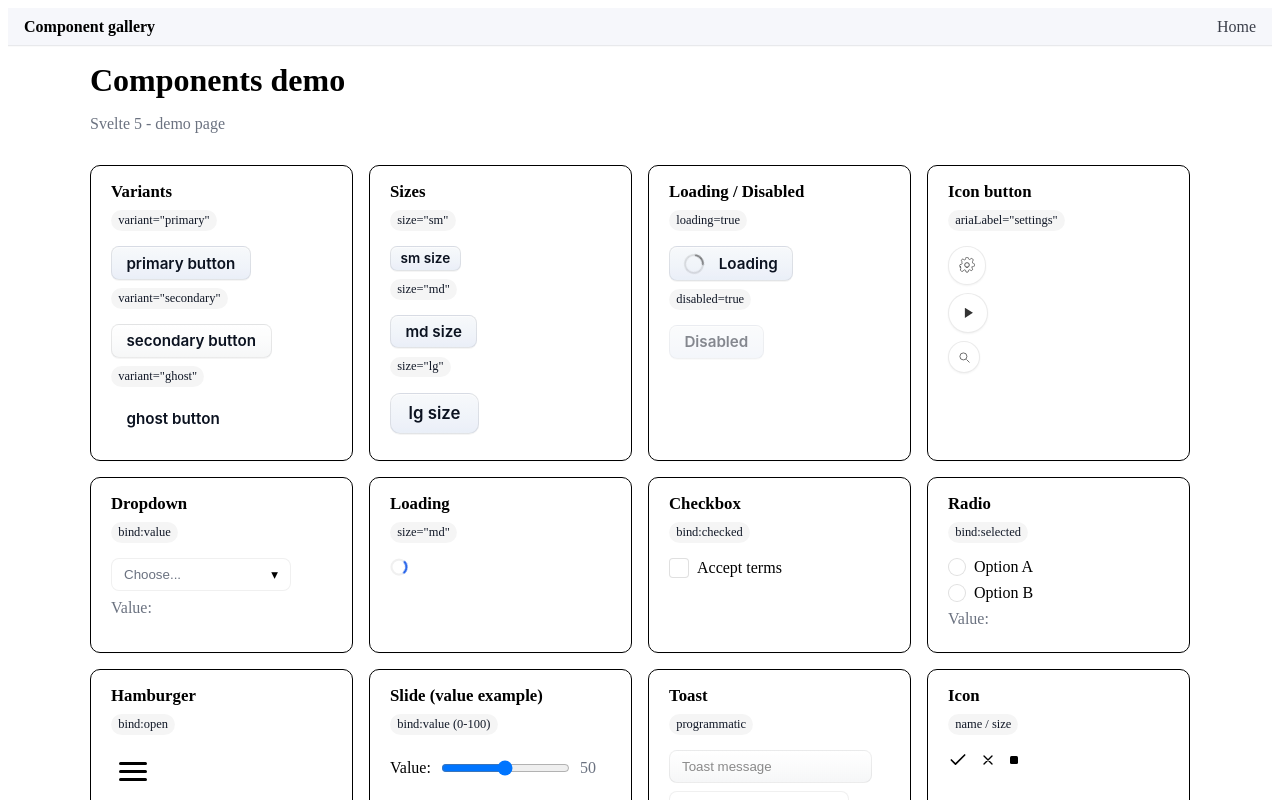
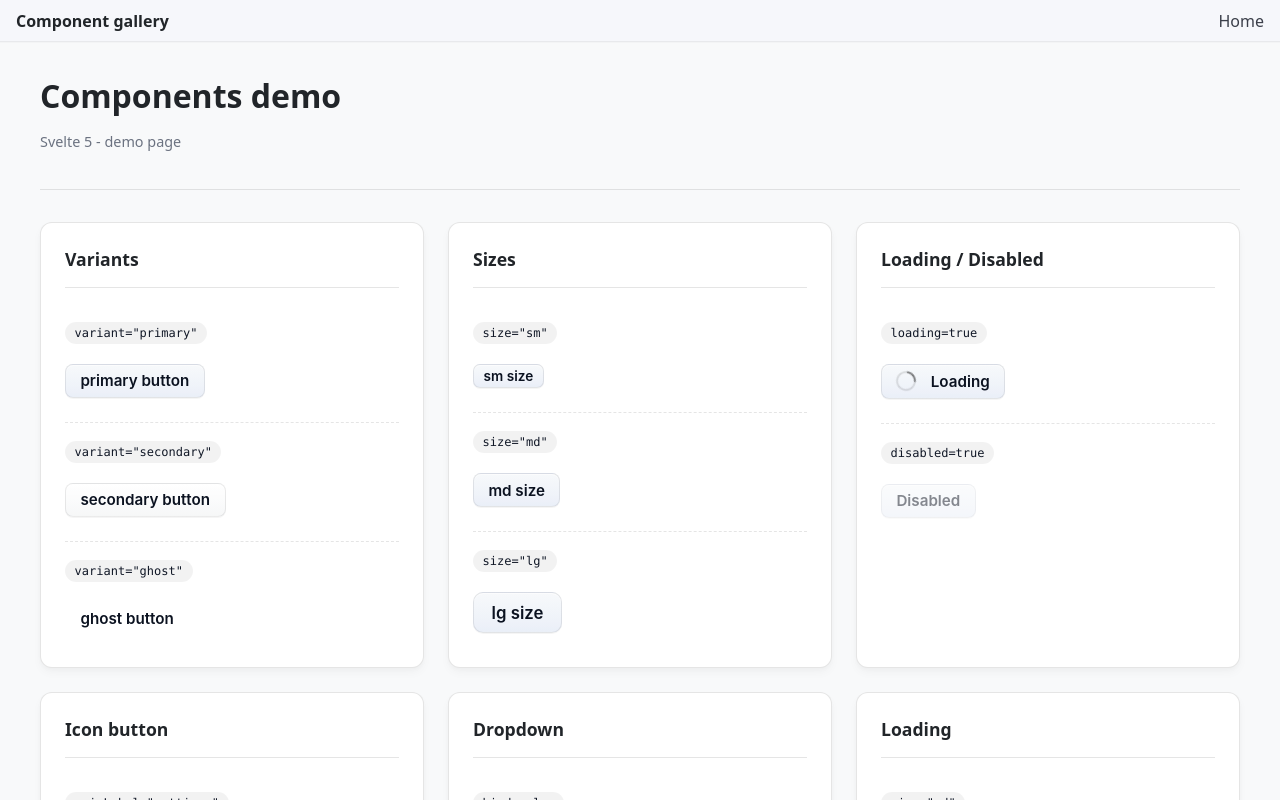
Before and after one commit to ricardojvsoares/Components, a SvelteKit app: page / in a window 1280 px wide. Shown: the top 800 px of the page. Built offline with nearby package versions, Linux system fonts and the light colour scheme.

Commit message:
feat: enhance layout and styling for improved user experience and accessibility

```diff
--- a/src/routes/+page.svelte
+++ b/src/routes/+page.svelte
@@ -88,7 +88,7 @@
 			<h2>Icon button</h2>
 			<div class="example">
 				<div class="chip">ariaLabel="settings"</div>
-				<div class="row single">
+				<div class="row">
 					<IconButton ariaLabel="settings" size="md">
 						<svg
 							width="16"
@@ -113,8 +113,6 @@
 							/>
 						</svg>
 					</IconButton>
-				</div>
-				<div class="row single">
 					<IconButton
 						href="https://www.youtube.com/"
 						target="_blank"
@@ -132,8 +130,6 @@
 							<path d="M8 5v14l11-7-11-7z" />
 						</svg>
 					</IconButton>
-				</div>
-				<div class="row single">
 					<IconButton ariaLabel="search" size="sm">
 						<svg
 							width="14"
@@ -157,7 +153,7 @@
 			<h2>Dropdown</h2>
 			<div class="example">
 				<div class="chip">bind:value</div>
-				<div class="row single">
+				<div class="row">
 					<Dropdown
 						items={[
 							{ label: 'One', value: '1' },
@@ -169,7 +165,7 @@
 					/>
 				</div>
 			</div>
-			<div class="row muted">Value: {dropdownValue}</div>
+			<div class="row muted">Value: {dropdownValue || 'none'}</div>
 		</div>
 
 		<div class="demo-card">
@@ -178,6 +174,10 @@
 				<div class="chip">size="md"</div>
 				<div class="row single">
 					<Loading size="md" />
+				</div>
+				<div class="chip">size="lg" label="Loading..."</div>
+				<div class="row single">
+					<Loading size="lg" label="Loading..." />
 				</div>
 			</div>
 		</div>
@@ -196,14 +196,12 @@
 			<h2>Radio</h2>
 			<div class="example">
 				<div class="chip">bind:selected</div>
-				<div class="row single">
+				<div class="stacked-example" style="gap: 0.5rem;">
 					<Radio name="group1" value="a" bind:selected={dropdownValue} label="Option A" />
-				</div>
-				<div class="row single">
 					<Radio name="group1" value="b" bind:selected={dropdownValue} label="Option B" />
 				</div>
 			</div>
-			<div class="row muted">Value: {dropdownValue}</div>
+			<div class="row muted">Value: {dropdownValue || 'none'}</div>
 		</div>
 
 		<div class="demo-card">
@@ -223,14 +221,16 @@
 				<div class="chip">bind:value (0-100)</div>
 				<div class="row single">
 					<Slide bind:value={slideValue} direction="horizontal">
-						<div>Slide content at {slideValue}% width</div>
+						<div style="padding: 1rem; border: 1px dashed var(--border-color); border-radius: 6px;">
+							Slide content at {slideValue}% width
+						</div>
 					</Slide>
 				</div>
 				<div class="row">
-					<label style="display:flex;align-items:center;gap:0.5rem"
-						>Value:
-						<input type="range" min="0" max="100" bind:value={slideValue} />
-						<span class="muted">{slideValue}</span>
+					<label style="display:flex;align-items:center;gap:0.5rem; width: 100%">
+						Value:
+						<input type="range" min="0" max="100" bind:value={slideValue} style="width: 100%" />
+						<span class="muted" style="min-width: 2rem;">{slideValue}</span>
 					</label>
 				</div>
 			</div>
@@ -240,10 +240,8 @@
 			<h2>Toast</h2>
 			<div class="example">
 				<div class="chip">programmatic</div>
-				<div class="row single">
+				<div class="stacked-example">
 					<TextInput placeholder="Toast message" bind:value={inputValue} />
-				</div>
-				<div class="row single">
 					<Dropdown
 						items={[
 							{ label: 'info', value: 'info' },
@@ -253,8 +251,6 @@
 						bind:value={dropdownValue}
 						placeholder="type"
 					/>
-				</div>
-				<div class="row single">
 					<Button onclick={pushToast}>Push toast</Button>
 				</div>
 			</div>
@@ -278,7 +274,7 @@
 			<h2>Form</h2>
 			<div class="example">
 				<div class="chip">on:submit</div>
-				<div class="row single">
+				<div class="stacked-example">
 					<Form onSubmit={(data: unknown) => console.log('form submit', data)}>
 						<TextInput name="fullName" placeholder="Full name" />
 						<TextInput name="email" placeholder="Email" />
@@ -312,7 +308,7 @@
 					<TextInput placeholder="Type something" bind:value={inputValue} />
 				</div>
 			</div>
-			<div class="row muted">Value: {inputValue}</div>
+			<div class="row muted">Value: {inputValue || 'none'}</div>
 		</div>
 
 		<div class="demo-card">
@@ -335,11 +331,13 @@
 					<Toggle size="lg" />
 				</div>
 			</div>
-			<div class="row">
-				<label style="display:flex;align-items:center;gap:0.5rem">
-					Interactive:
-					<Toggle bind:checked={inputChecked} />
-				</label>
+			<div class="example">
+				<div class="row">
+					<label style="display:flex;align-items:center;gap:0.5rem">
+						Interactive:
+						<Toggle bind:checked={inputChecked} />
+					</label>
+				</div>
 			</div>
 			<div class="row muted">Value: {String(inputChecked)}</div>
 		</div>
@@ -347,70 +345,168 @@
 </main>
 
 <style>
+	/* 1. Global Styles & CSS Variables */
+	:global(body) {
+		font-family:
+			system-ui,
+			-apple-system,
+			BlinkMacSystemFont,
+			'Segoe UI',
+			Roboto,
+			Oxygen,
+			Ubuntu,
+			Cantarell,
+			'Open Sans',
+			'Helvetica Neue',
+			sans-serif;
+		-webkit-font-smoothing: antialiased;
+		-moz-osx-font-smoothing: grayscale;
+
+		/* Light theme defaults */
+		--bg: #f8f9fa;
+		--fg: #212529;
+		--border-color: rgba(0, 0, 0, 0.1);
+		--card-bg: #ffffff;
+		--muted-fg: #6b7280;
+		--chip-bg: rgba(0, 0, 0, 0.05);
+		--chip-fg: #111827;
+
+		background-color: var(--bg);
+		color: var(--fg);
+		transition:
+			background-color 0.2s,
+			color 0.2s;
+		margin: 0; /* Ensure no default margin */
+	}
+
+	/* Dark theme overrides */
+	:global([data-theme='dark']) {
+		--bg: #0f172a;
+		--fg: #e2e8f0;
+		--border-color: rgba(255, 255, 255, 0.1);
+		--card-bg: #1e293b;
+		--muted-fg: #94a3b8;
+		--chip-bg: rgba(255, 255, 255, 0.08);
+		--chip-fg: #e2e8f0;
+	}
+
+	/* 2. Layout & Root */
 	.demo-root {
-		padding: 1rem;
-		max-width: 1100px;
+		padding: 2rem;
+		max-width: 1200px;
 		margin: 0 auto;
 	}
+
 	.demo-header {
 		display: flex;
 		align-items: center;
 		justify-content: space-between;
 		gap: 1rem;
+		margin-bottom: 2rem;
+		padding-bottom: 1.5rem;
+		border-bottom: 1px solid var(--border-color);
 	}
 	.demo-header h1 {
 		margin: 0;
 	}
-	.muted {
-		color: #6b7280;
-	}
+
 	.demo-grid {
 		display: grid;
-		grid-template-columns: repeat(auto-fill, minmax(260px, 1fr));
-		gap: 1rem;
-		margin-top: 1rem;
+		grid-template-columns: repeat(auto-fill, minmax(300px, 1fr));
+		gap: 1.5rem;
 	}
+
+	/* 3. Card Styling */
 	.demo-card {
-		background: var(--card-bg, #fff);
-		border: 1px solid rgba(0, 0, 0, 0.06);
-		padding: 1rem 1.25rem;
-		border-radius: 10px;
-		border-color: rgba(0, 0, 0, 1);
-		box-shadow: 0 1px 0 rgba(0, 0, 0, 0.02);
+		background: var(--card-bg);
+		border: 1px solid var(--border-color);
+		padding: 1.5rem;
+		border-radius: 12px;
+		box-shadow:
+			0 2px 4px rgba(0, 0, 0, 0.02),
+			0 5px 10px rgba(0, 0, 0, 0.03);
+		transition:
+			transform 0.2s,
+			box-shadow 0.2s,
+			border-color 0.2s;
+	}
+
+	.demo-card:hover {
+		transform: translateY(-2px);
+		box-shadow:
+			0 4px 8px rgba(0, 0, 0, 0.03),
+			0 8px 16px rgba(0, 0, 0, 0.05);
 	}
 
 	.demo-card h2 {
-		margin: 0 0 0.5rem 0;
-		font-size: 1.05rem;
+		margin: 0 0 1rem 0;
+		font-size: 1.1rem;
+		font-weight: 600;
+		padding-bottom: 1rem;
+		border-bottom: 1px solid var(--border-color);
 	}
 
+	/* 4. Example & Row Styling */
 	.example {
 		display: block;
-		margin: 0.5rem 0;
+		margin: 0;
+		padding: 1rem 0;
+	}
+
+	.example:not(:last-child) {
+		border-bottom: 1px dashed var(--border-color);
+	}
+
+	.example:first-child {
+		padding-top: 0;
+	}
+	.example:last-child {
+		padding-bottom: 0;
 	}
 
 	.chip {
 		display: inline-block;
-		font-size: 0.78rem;
-		padding: 0.18rem 0.45rem;
+		font-family: 'SFMono-Regular', Consolas, 'Liberation Mono', Menlo, monospace;
+		font-size: 0.75rem;
+		padding: 0.25rem 0.6rem;
 		border-radius: 999px;
-		background: rgba(0, 0, 0, 0.04);
-		color: #111827;
-		margin-bottom: 0.45rem;
+		background: var(--chip-bg);
+		color: var(--chip-fg);
+		margin-bottom: 0.75rem;
 	}
+
 	.row {
 		margin: 0.5rem 0;
 		display: flex;
 		align-items: center;
+		flex-wrap: wrap;
+		gap: 1rem;
+	}
+
+	/* 5. Utility Classes */
+	.muted {
+		color: var(--muted-fg);
+		font-size: 0.9rem;
+	}
+
+	/* Helper for stacked controls like in Toast and Form */
+	.stacked-example {
+		display: flex;
+		flex-direction: column;
+		gap: 0.75rem;
+		margin-top: 0.5rem;
+	}
+
+	/* Make form inputs stack */
+	.stacked-example :global(form) {
+		display: flex;
+		flex-direction: column;
 		gap: 0.75rem;
 	}
 
-	/* dark theme vars */
-	:global([data-theme='dark']) {
-		--card-bg: #0b1220;
-		--muted: #9aa4b2;
-	}
-	:global([data-theme='dark']) .demo-card {
-		border-color: rgba(255, 255, 255, 0.04);
+	/* Ensure inputs and dropdowns in rows or stacks can grow */
+	.row > :global(input[type='text']),
+	.row > :global(.dropdown-wrapper) {
+		flex-grow: 1;
 	}
 </style>
```
